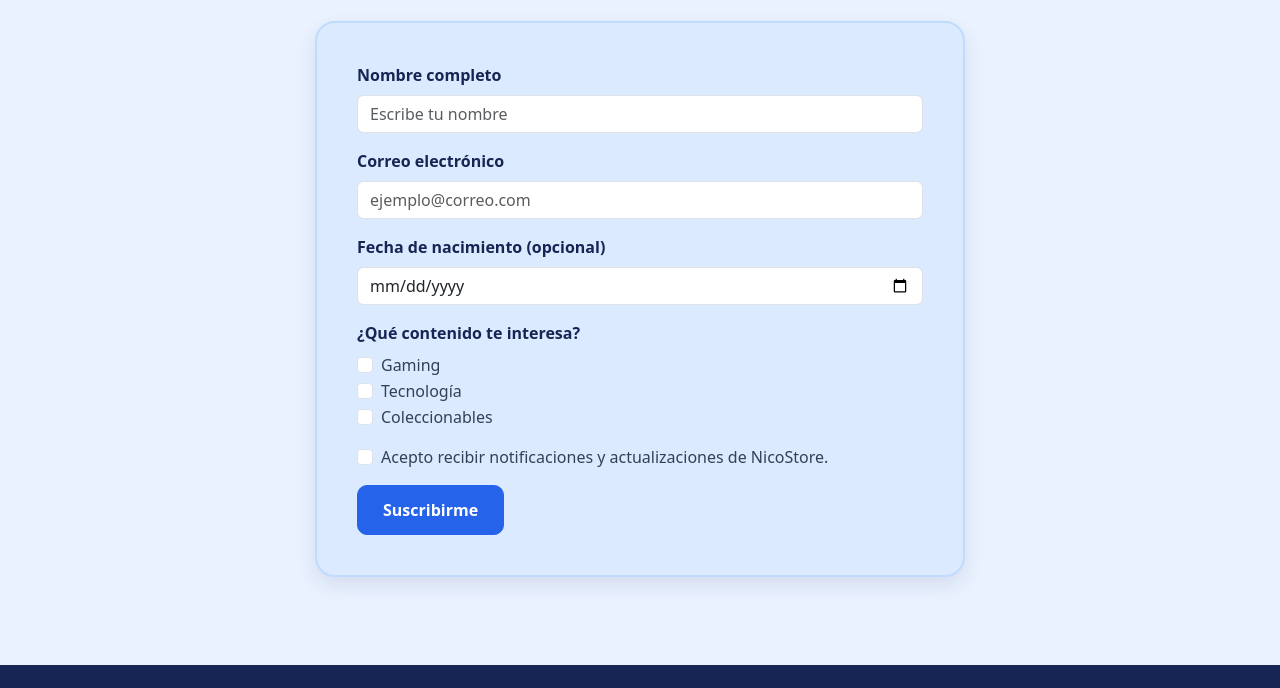
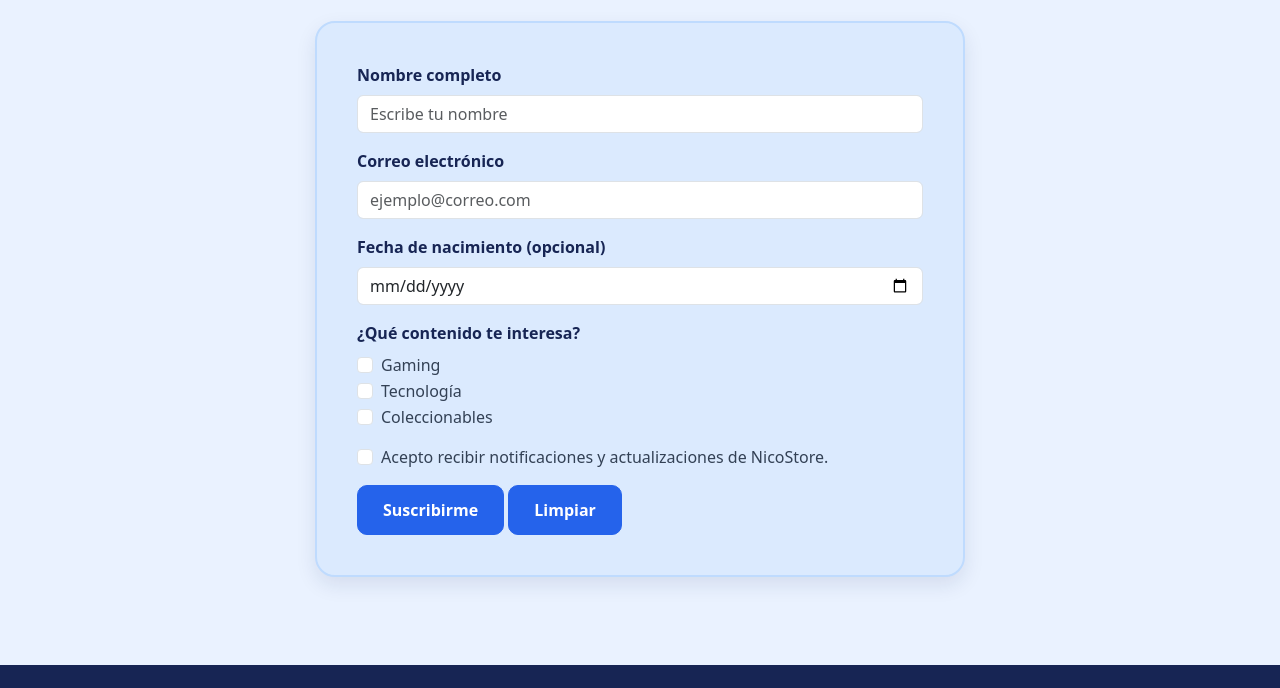
Before and after one commit to NikoP18/NicoStore, a plain HTML site: page Suscripcion.html in a window 1280 px wide. Shown: the part 330-1018 px from the top of the page. Drawn offline with nearby package versions, Linux system fonts and the light colour scheme.

Commit message:
Update Suscripcion.html

```diff
--- a/Suscripcion.html
+++ b/Suscripcion.html
@@ -154,6 +154,10 @@
                         Suscribirme
                     </button>
 
+                    <button type="clear" class="btn btn-primary">
+                        Limpiar
+                    </button>
+
                 </form>
 
 
```
